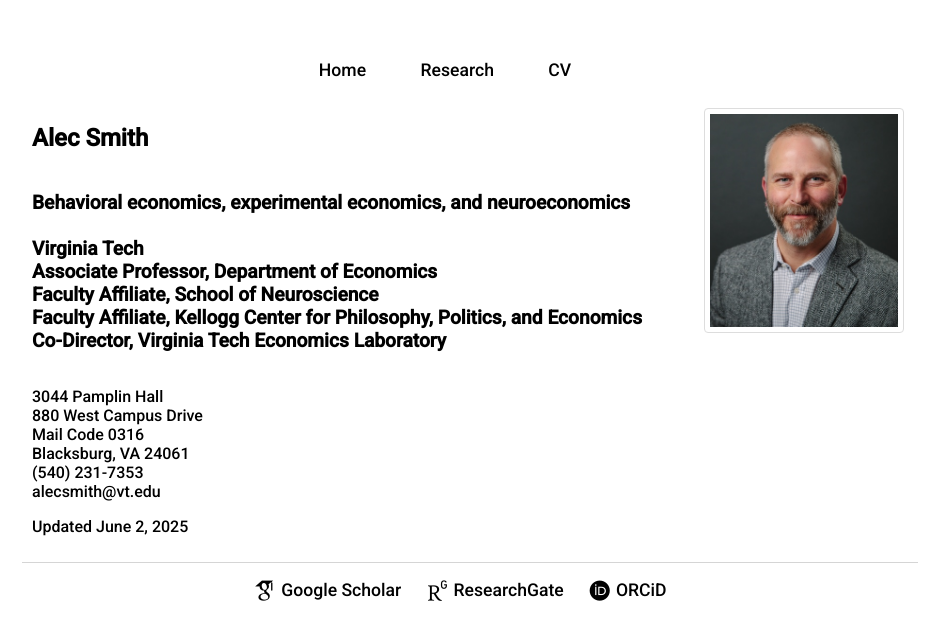
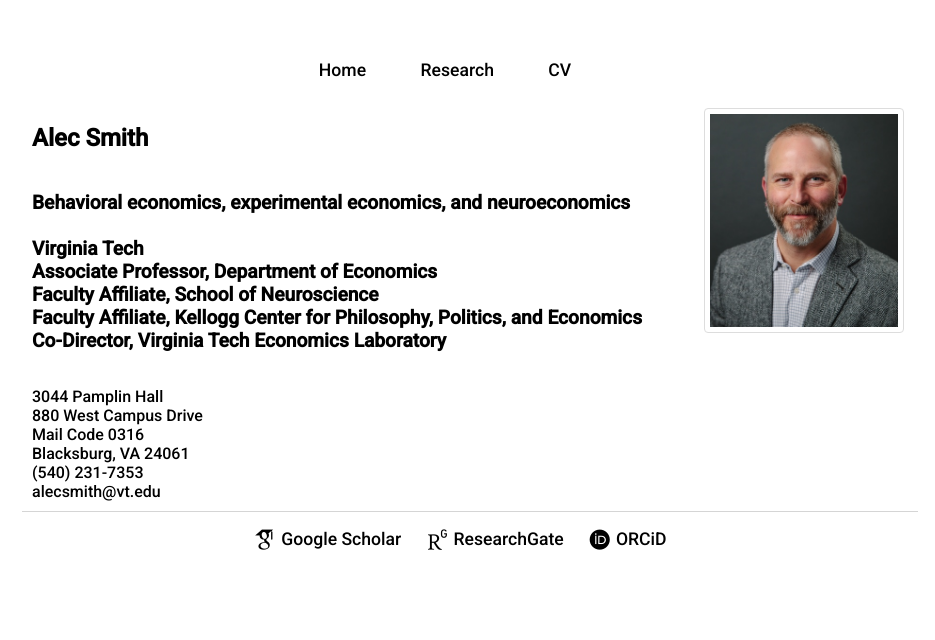
Before and after one commit to alecsmith/alecsmith.github.io, a Jekyll site: the page index.html, which Jekyll copies as it is, in a window 1280 px wide. Shown: the top 640 px of the page, without its empty margins (170-1105 px from the left). Built offline with Jekyll 4.4.1, drawn with Linux system fonts in a browser that asks for light colours; some web fonts are replaced.

Commit message:
remove updated date from homepage

```diff
--- a/index.html
+++ b/index.html
@@ -89,9 +89,6 @@
 	</address>
 <!--	<p></p>
  </div><!-- /.blurb -->
-<p style="color:black;font-size:1em;" align="left">
-	Updated June 2, 2025
-</p>
 					</div>
 					<div class="column right">
 						<img src="/assets/acs_headshot_2018.jpg" alt="Alec Smith" style="width:200px;height:225px;" title="">
```
Also changed, not shown: 1 other file.
